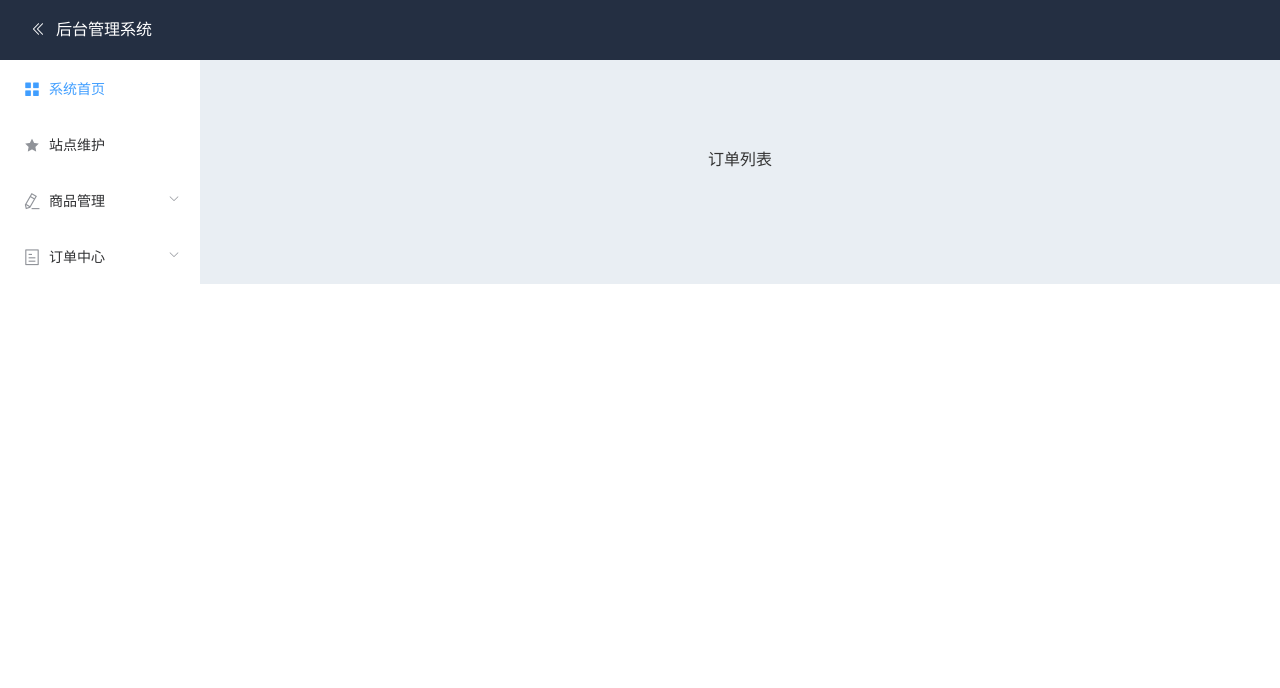
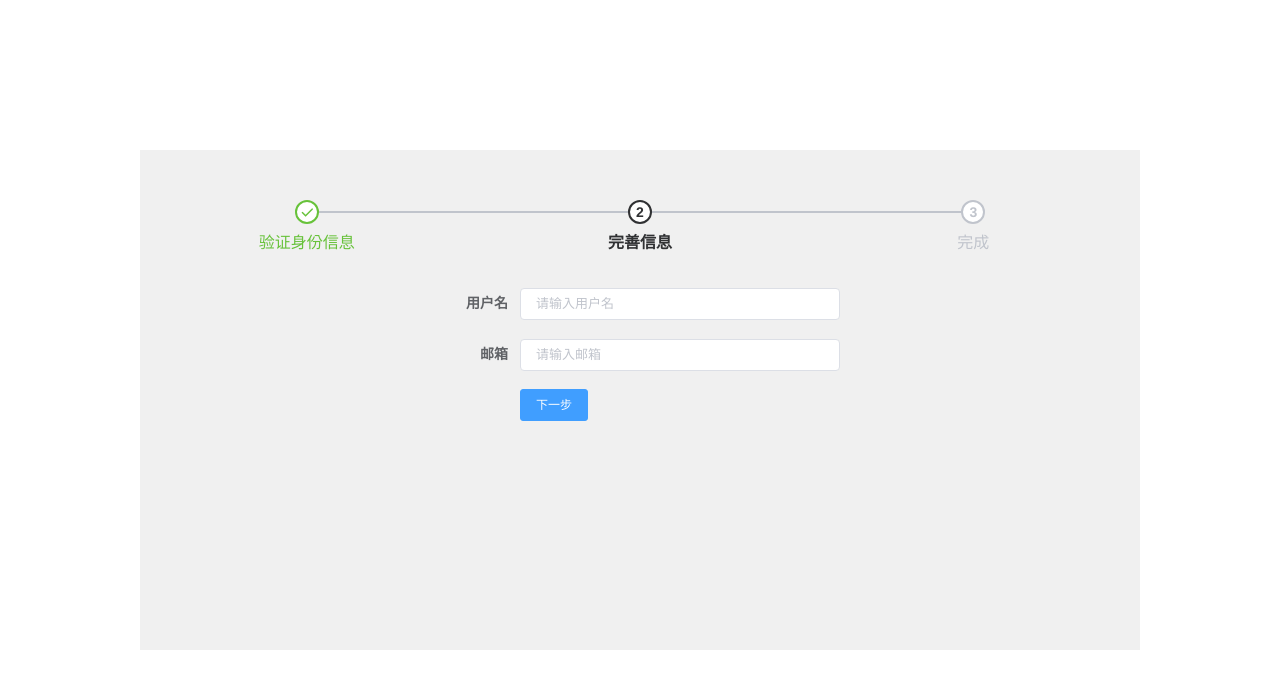
Before and after one commit to junziyuyi/Nemo-vue, a Vue app: page /signin in a window 1280 px wide. Shown: the top 688 px of the page. Built offline with nearby package versions, Linux system fonts and the light colour scheme; what vue-moment would draw is missing.

Commit message:
feat:  注册页面添加

```diff
--- a/src/main.js
+++ b/src/main.js
@@ -15,12 +15,11 @@ import router from "./router/index";
 import store from "./store/index";
 import http from "@/utils/http";
 
-
 Vue.use(Cookies);
 Vue.use(Element);
 Vue.use(VueMoment);
 
-[http].map((plugin) => {
+[http].map(plugin => {
   Vue.use(plugin);
 });
 
--- a/src/router/index.js
+++ b/src/router/index.js
@@ -103,7 +103,7 @@ const router = new Router({
           component: resolve => require(["@/views/order/returnList"], resolve)
         },
         {
-          path: "/*",
+          path: "/order/*",
           name: "list",
           meta: {
             auth: true
@@ -119,7 +119,17 @@ const router = new Router({
         auth: true
       },
       component: resolve => {
-        require(["@/views/login.vue"], resolve);
+        require(["@/views/users/login.vue"], resolve);
+      }
+    },
+    {
+      path: "/signin",
+      name: "signin",
+      meta: {
+        auth: true
+      },
+      component: resolve => {
+        require(["@/views/users/signin.vue"], resolve);
       }
     }
   ]
--- a/src/utils/bus.js
+++ b/src/utils/bus.js
@@ -1,2 +1,2 @@
-import Vue from 'vue';
+import Vue from "vue";
 export default new Vue();
--- a/src/utils/request.js
+++ b/src/utils/request.js
@@ -3,8 +3,8 @@ import { MessageBox, Message } from "element-ui";
 import store from "@/store";
 import { getToken } from "@/utils/auth";
 
-const  SUCC_CODE = "0"
-const  BASE_URL  = "http://localhost:3000/"
+const SUCC_CODE = "0";
+const BASE_URL = "http://localhost:3000/";
 
 // create an axios instance
 const service = axios.create({
--- a/src/views/login.vue
+++ b/src/views/users/login.vue
@@ -1,58 +1,28 @@
 <template>
   <div class="login">
     <div class="login-bg">
-      <img
-        src="https://wallpapers.wallhaven.cc/wallpapers/full/wallhaven-761372.jpg"
-        alt
-      />
+      <img src="https://wallpapers.wallhaven.cc/wallpapers/full/wallhaven-761372.jpg" alt />
     </div>
     <div class="login-content clearfix">
       <div class="login-adv-pic fl">
-        <img
-          src="https://wallpapers.wallhaven.cc/wallpapers/full/wallhaven-761372.jpg"
-          alt
-        />
+        <img src="https://wallpapers.wallhaven.cc/wallpapers/full/wallhaven-761372.jpg" alt />
       </div>
       <div class="login-info fl">
         <div class="title">后台管理系统</div>
         <div class="login-info-content">
-          <el-form
-            ref="loginForm"
-            :rules="rules"
-            :model="loginForm"
-            size="small"
-            label-width="60px"
-          >
+          <el-form ref="loginForm" :rules="rules" :model="loginForm" size="small" label-width="60px">
             <el-form-item label="用户名" prop="userName">
-              <el-input
-                name="userName"
-                v-model="loginForm.userName"
-                placeholder="请输入用户名"
-              ></el-input>
+              <el-input name="userName" v-model="loginForm.userName" placeholder="请输入用户名"></el-input>
             </el-form-item>
             <el-form-item label="密码" prop="pass">
-              <el-input
-                name="userName"
-                v-model="loginForm.pass"
-                placeholder="请输入密码"
-              ></el-input>
+              <el-input name="userName" v-model="loginForm.pass" placeholder="请输入密码"></el-input>
             </el-form-item>
             <el-form-item label="验证码" v-if="0">
-              <el-input
-                name="authCode"
-                v-model="form.pass"
-                placeholder="请输入验证码"
-                class="auth-code-input fl"
-              ></el-input>
+              <el-input name="authCode" v-model="form.pass" placeholder="请输入验证码" class="auth-code-input fl"></el-input>
               <div class="fl">4552</div>
             </el-form-item>
             <div class="login-btn">
-              <el-button
-                type="primary"
-                class="el-button el-button--primary el-button--small"
-                @click="doLogin('loginForm')"
-                >提交</el-button
-              >
+              <el-button type="primary" class="el-button el-button--primary el-button--small" @click="doLogin('loginForm')">提交</el-button>
             </div>
           </el-form>
           <div class="text-right signin">去注册</div>
@@ -101,8 +71,8 @@ export default {
 };
 </script>
 <style lang="scss" scoped>
-@import "../assets/styles/color.scss";
-@import "../assets/styles/mixin.scss";
+@import "@/assets/styles/color.scss";
+@import "@/assets/styles/mixin.scss";
 
 .login {
   position: relative;
--- /dev/null
+++ b/src/views/users/signin.vue
@@ -0,0 +1,147 @@
+<template>
+  <div class="signin">
+    <div class="signin-container">
+      <el-steps :active="active" finish-status="success" align-center>
+        <el-step title="验证身份信息"></el-step>
+        <el-step title="完善信息"></el-step>
+        <el-step title="完成"></el-step>
+      </el-steps>
+      <el-form ref="signinForm" :rules="rules" :model="signinForm" size="small" label-width="80px" class="signin-form">
+        <el-form-item label="用户名" prop="userName" v-if="active === 1">
+          <el-input name="userName" v-model="signinForm.userName" placeholder="请输入用户名"></el-input>
+        </el-form-item>
+        <el-form-item label="邮箱" prop="email" v-if="active === 1">
+          <el-input name="email" v-model="signinForm.email" placeholder="请输入邮箱"></el-input>
+        </el-form-item>
+        <el-form-item label="密码" prop="pass" v-if="active === 2">
+          <el-input name="pass" v-model="signinForm.pass" placeholder="请输入密码"></el-input>
+        </el-form-item>
+        <el-form-item label="确认密码" prop="checkPass" v-if="active === 2">
+          <el-input name="checkPass" v-model="signinForm.checkPass" placeholder="请输入密码"></el-input>
+        </el-form-item>
+        <el-form-item label="验证码" prop="code" v-if="active === 2">
+          <el-input name="code" v-model="signinForm.code" placeholder="请输入验证码" class="auth-code-input fl"></el-input>
+        </el-form-item>
+        <div class="signin-btns">
+          <el-button type="primary" class="el-button el-button--primary el-button--small" @click="prev('signinForm')"
+            v-if="active > 1 && active < 3">上一步</el-button>
+          <el-button type="primary" class="el-button el-button--primary el-button--small" @click="next('signinForm')"
+            v-if="active < 3">下一步</el-button>
+          <el-button type="primary" class="el-button el-button--primary el-button--small" @click="next('signinForm')"
+            v-if="active == 3">登录</el-button>
+        </div>
+      </el-form>
+    </div>
+  </div>
+</template>
+<script>
+import { async } from "q";
+export default {
+  data() {
+    let validataEmail = (rule, value, callback) => {
+      if (value === "") {
+        callback(new Error("请输入邮箱"));
+      }
+      callback();
+    };
+    let validataCode = (rule, value, callback) => {
+      if (!value) {
+        return callback(new Error("密码不能为空"));
+        callback();
+      }
+    };
+    let validateName = (rule, value, callback) => {
+      if (value === "") {
+        callback(new Error("请输入用户名"));
+      }
+      callback();
+    };
+    let validatePass = (rule, value, callback) => {
+      if (value === "") {
+        callback(new Error("请输入密码"));
+      } else {
+        if (this.signinForm.checkPass !== "") {
+          this.$refs.signinForm.validateField("checkPass");
+        }
+        callback();
+      }
+    };
+    let validateCheckPass = (rule, value, callback) => {
+      if (value === "") {
+        callback(new Error("请再次输入密码"));
+      } else if (value !== this.signinForm.pass) {
+        callback(new Error("两次输入密码不一致!"));
+      } else {
+        callback();
+      }
+    };
+    let validateCode = (rule, value, callback) => {
+      if (value === "") {
+        callback(new Error("请输入验证码"));
+      }
+      callback();
+    };
+    return {
+      active: 1,
+      signinForm: {
+        email: "",
+        code: "",
+        userName: "",
+        pass: "",
+        checkPass: ""
+      },
+      rules: {
+        email: [{ validator: validataEmail, trigger: "blur" }],
+        code: [{ validator: validataCode, trigger: "blur" }],
+        userName: [{ validator: validateName, trigger: "blur" }],
+        pass: [{ validator: validatePass, trigger: "blur" }],
+        checkPass: [{ validator: validateCheckPass, trigger: "blur" }],
+        code: [{ validator: validateCode, trigger: "blur" }]
+      }
+    };
+  },
+  methods: {
+    prev(formName) {
+      this.$refs[formName].resetFields();
+      this.active--;
+    },
+    next(formName) {
+      this.$refs[formName].validate(valid => {
+        if (!valid) {
+          return false;
+        }
+        this.active === 1 ? this.sendCode() : this.active++;
+      });
+    },
+    sendCode() {
+      var params = {};
+      params.Email = this.email;
+      this.$http.Post("/users/verify", params).then(data => {
+        if (data.code == "0") {
+          this.active++;
+        }
+      });
+    }
+  }
+};
+</script>
+<style lang="scss" scoped>
+.signin-container {
+  position: absolute;
+  left: 50%;
+  top: 50%;
+  transform: translate(-50%, -50%);
+  width: 1000px;
+  height: 500px;
+  padding: 50px 0;
+  box-sizing: border-box;
+  background: #f0f0f0;
+}
+.signin-form {
+  width: 400px;
+  margin: 30px auto 0;
+}
+.signin-btns {
+  margin-left: 80px;
+}
+</style>
```
Also changed, not shown: src/utils/auth.js (+5 -5 lines), src/utils/http.js (+8 -8 lines), src/views/layout/index.vue (+4 -4 lines).
